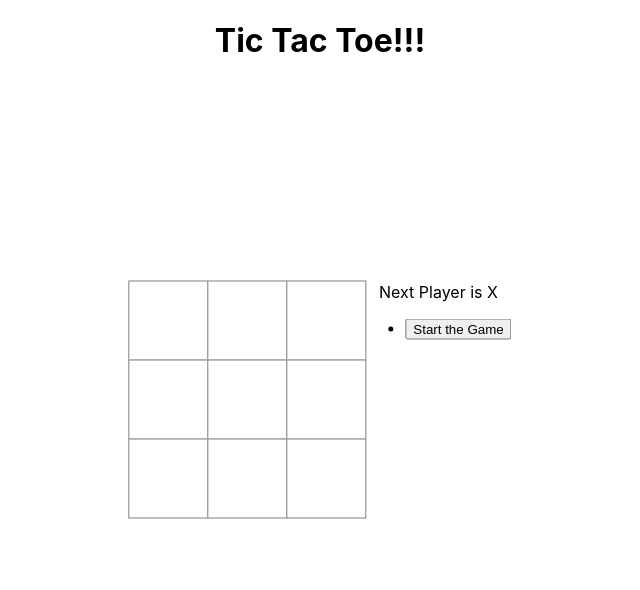
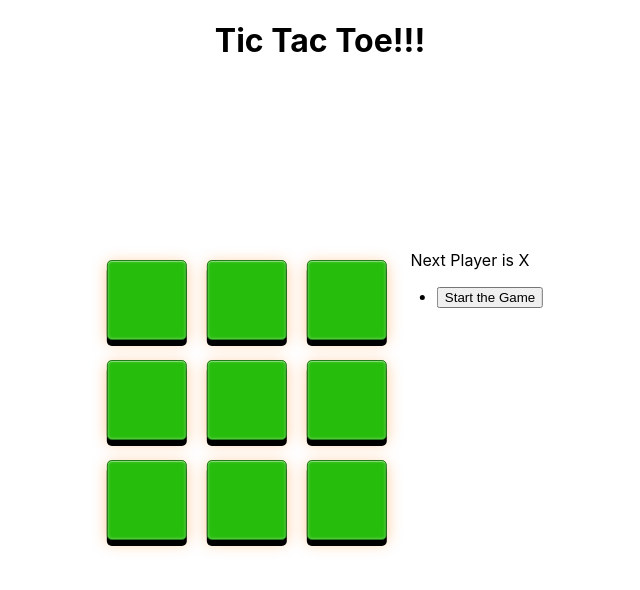
Before and after one commit to chrisclarkedev/Tic-Tac-Toe, a React (Create React App) app: page / in a window 1280 px wide. Shown: the top 590 px of the page, without its empty margins (320-960 px from the left). Built offline with nearby package versions, Linux system fonts and the light colour scheme.

Commit message:
Styling changes in css file

```diff
--- a/src/App.css
+++ b/src/App.css
@@ -3,23 +3,61 @@
 }
 
 .square {
-  background: white;
-  border: 1px solid gray;
+  background: #fff;
+  border: 1px solid #999;
   float: left;
+  font-size: 50px;
+  font-weight: bold;
   margin-right: -1px;
   margin-top: -1px;
   padding: 0;
+  text-align: center;
   width: 80px;
+  line-height: 80px;
   height: 80px;
-  text-align: center;
-  font-size: 40px;
-  font-weight: bold;
-  line-height: 80px;
-}
+  display: inline-block;
+    text-decoration: none;
+    color: #fff;
+    font-weight: bold;
+    background-color: #227e19;
+    margin: 10px;
+    border: 1px solid #227e19;
+    background-image: linear-gradient(bottom, #227e19 0%, #227e19 100%);
+    background-image: -o-linear-gradient(bottom, #227e19 0%, #227e19 100%);
+    background-image: -moz-linear-gradient(bottom, #227e19 0%, #227e19 100%);
+    background-image: -webkit-linear-gradient(bottom, #227e19 0%, #227e19 100%);
+    background-image: -ms-linear-gradient(bottom, #227e19 0%, #227e19 100%);
+    background-image: -webkit-gradient(
+        linear,
+        left bottom,
+        left top,
+        color-stop(0, rgb(39, 189, 13)),
+        color-stop(0, rgb(39, 189, 13))
+    );
+    -webkit-border-radius: 5px;
+    -moz-border-radius: 5px;
+    border-radius: 5px;
+    text-shadow: 0px -1px 0px rgba(0,0,0,.5);
+    -webkit-box-shadow: 0px 6px 0px #000000, 0px 3px 15px rgba(255, 124, 2, 0.4), inset 0px 1px 0px rgba(255,255,255,.3), inset 0px 0px 3px rgba(255,255,255,.5);
+    -moz-box-shadow: 0px 6px 0px #000000, 0px 3px 15px rgba(255, 124, 2, 0.4), inset 0px 1px 0px rgba(255,255,255,.3), inset 0px 0px 3px rgba(255,255,255,.5);
+    box-shadow: 0px 6px 0px #000000, 0px 3px 15px rgba(255, 124, 2, 0.4), inset 0px 1px 0px rgba(255,255,255,.3), inset 0px 0px 3px rgba(255,255,255,.5);
 
-.square:focus {
-  outline: none;
-}
+ }
+ .square:active {
+  background-image: linear-gradient(bottom, #227e19 0%, #227e19 100%);
+  background-image: -o-linear-gradient(bottom, #227e19 0%, #227e19 100%);
+  background-image: -moz-linear-gradient(bottom, #227e19 0%, #227e19 100%);
+  background-image: -webkit-linear-gradient(bottom, #227e19 0%, #227e19 100%);
+  background-image: -ms-linear-gradient(bottom, #227e19 0%, #227e19 100%);
+  background-image: -webkit-gradient(
+      linear,
+      left bottom,
+      left top,
+      color-stop(0, rgb(39, 189, 13)),
+      color-stop(0, rgb(39, 189, 13))
+  );
+ }
+
 
 .border-row:after{
   clear:both;
```
